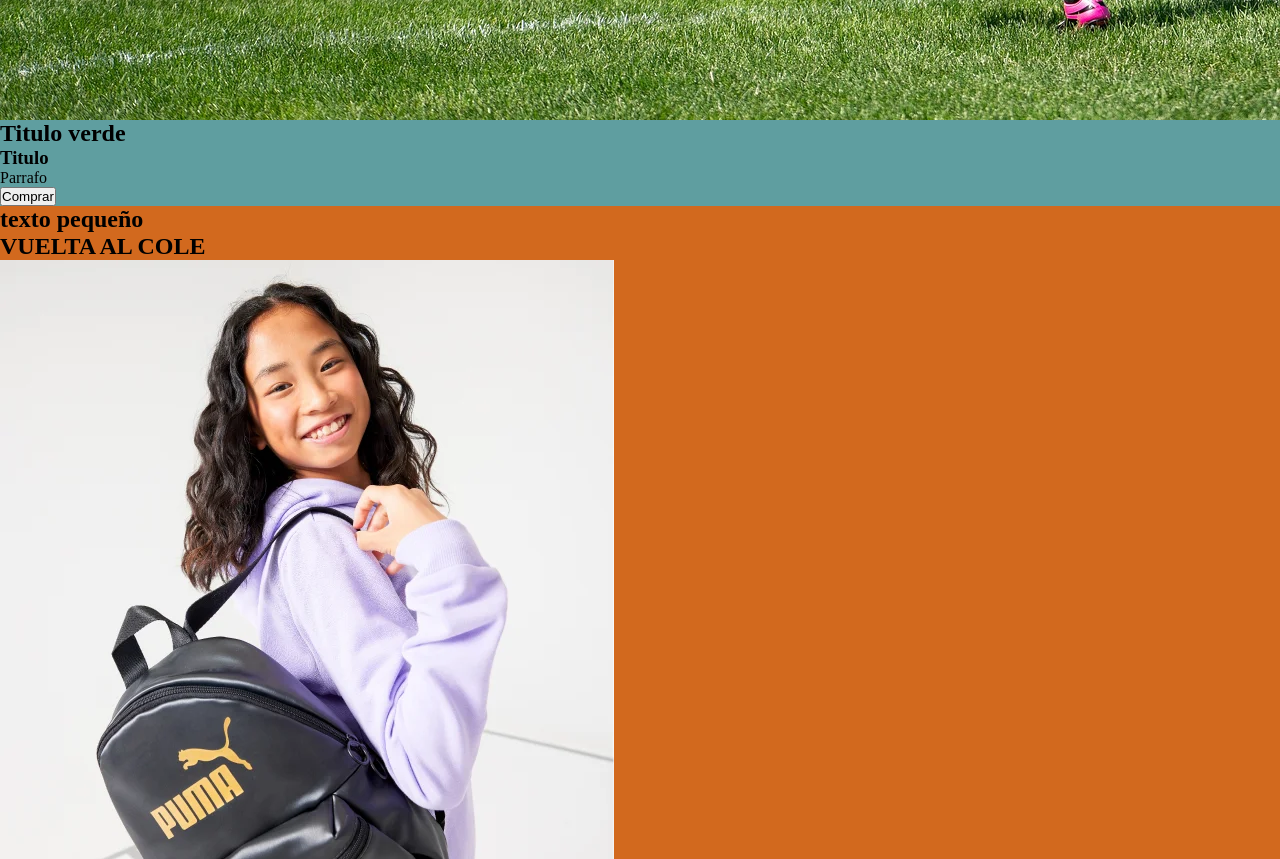
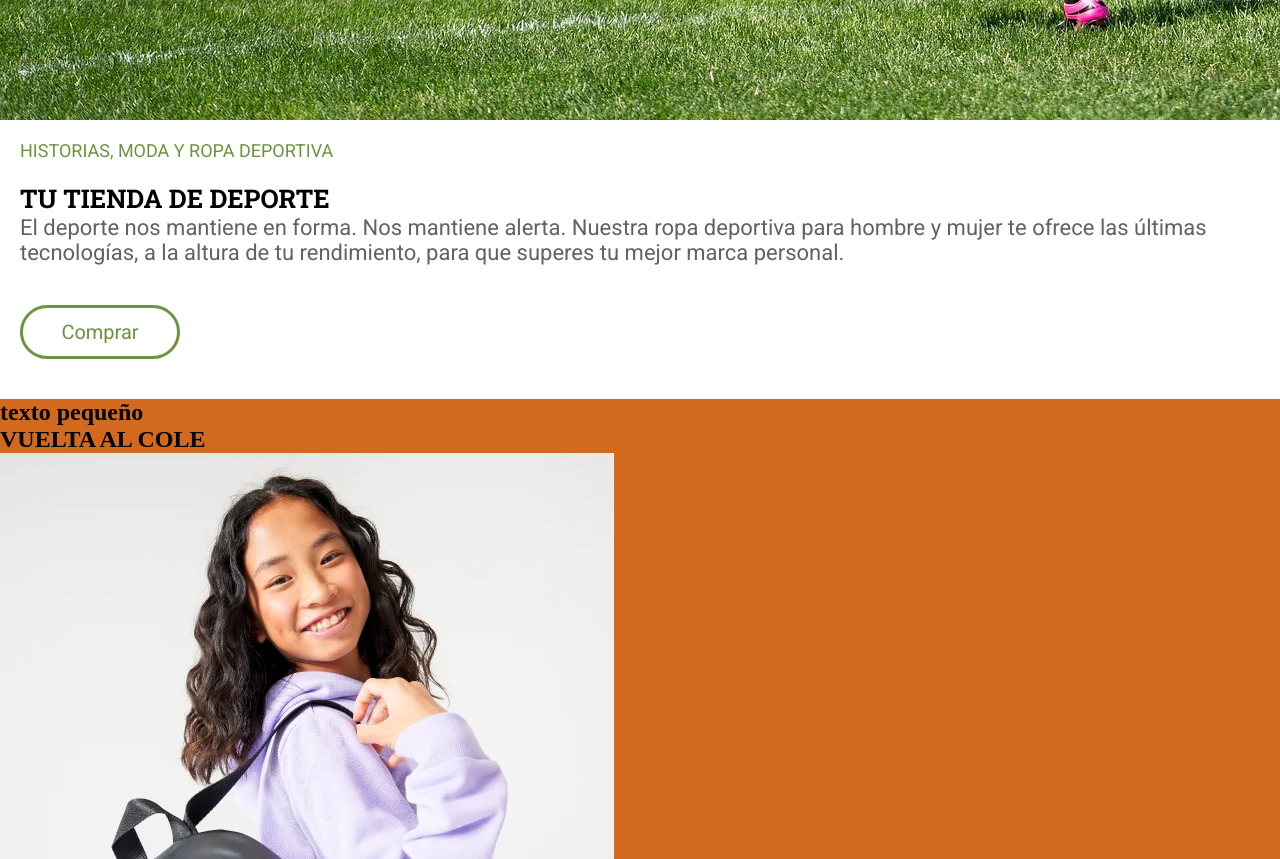
Before and after one commit to Adalab/modulo-1-evaluacion-final-LauraMartinezPerez, a website built with Vite: page src/index.html in a window 1280 px wide. Shown: the part 680-1539 px from the top of the page. Built offline with nearby package versions, Linux system fonts and the light colour scheme.

Commit message:
aside completo

```diff
--- a/src/partials/header.html
+++ b/src/partials/header.html
@@ -1,5 +1,5 @@
 <header class="header">
-    <a href="http://www.adalab.es">
+    <a href="http://www.adalab.es" target="_blank">
         <img class="hamburger" src="/images/ico-menu.svg" alt="icono-menu">
     </a>
 </header>
--- a/src/partials/section-main.html
+++ b/src/partials/section-main.html
@@ -1,9 +1,13 @@
 <section class="main-container">
 
-    <h2 class="main-title">Titulo verde</h2>
+    <p class="main-title">HISTORIAS, MODA Y ROPA DEPORTIVA</p>
     <article class="main-text">
-        <h1>Titulo</h1>
-        <p>Parrafo</p>
+        <h1>TU TIENDA DE DEPORTE</h1>
+        <p class="main-text__par">El deporte nos mantiene en forma. Nos mantiene alerta. Nuestra ropa deportiva para hombre y mujer te ofrece las últimas tecnologías, a la altura de tu rendimiento, para que superes tu mejor marca personal.</p>
     </article>
-    <button>Comprar</button>
+
+         <button class="main-button">
+                <a href="http://www.adalab.es" target="_blank">Comprar</a>
+            </button>
+
 </section>
--- a/src/scss/core/_variables.scss
+++ b/src/scss/core/_variables.scss
@@ -3,8 +3,9 @@ $font-main: roboto;
 $font-title: roboto slab;
 
 /* Colors */
-$color-bg-aside: #D9E4CC;
-$color-bg-footer: #4A4A4A;
-$color-buttons: #6C933E;
-$color-text-white: #fff;
-$color-text-black: #000;
+$color-bg-aside: #d9e4cc;
+$color-bg-footer: #4a4a4a;
+$color-buttons: #6c933e;
+$color-text-white: #ffffff;
+$color-text-black: #000000;
+$color-subtext-aside: #626262
--- a/src/scss/layout/_header.scss
+++ b/src/scss/layout/_header.scss
@@ -6,4 +6,11 @@
     top: 0;
     z-index: 1;
     padding: 20px;
+
 }
+
+.hamburger {
+    padding-right: 10px;
+    width: 130%;
+    text-align: center;
+}
--- a/src/scss/layout/_hero.scss
+++ b/src/scss/layout/_hero.scss
@@ -14,6 +14,7 @@ html {
     display: flex;
     justify-content: center;
     align-items: center;
+    width: 100%;
 
     &__container {
         display: flex;
--- a/src/scss/layout/_section-main.scss
+++ b/src/scss/layout/_section-main.scss
@@ -1,6 +1,44 @@
 @use "../core/variables" as vars;
 
 .main-container {
-    background-color:cadetblue;
+    display: flex;
+    flex-direction: column;
+    gap: 20px;
+    width: 100%;
+    margin: 20px 0;
 
 }
+
+.main-title {
+    font-family: vars.$font-main;
+    color: vars.$color-buttons;
+    padding-left: 20px;
+    font-size: 18px;
+
+}
+
+.main-text{
+    font-family: vars.$font-title;
+    padding-left: 20px;
+    font-size: 22px;
+
+    &__par {
+        color: vars.$color-subtext-aside;
+        font-family: vars.$font-main;
+        font-size: 22px;
+    }
+}
+
+
+.main-button {
+    width: 160px;
+    padding: 12px;
+    border: 3px solid vars.$color-buttons;
+    border-radius: 50px;
+    font-family: vars.$font-main;
+    font-size: 20px;
+    text-align: center;
+    color: vars.$color-buttons;
+    background-color: vars.$color-text-white;
+    margin: 20px;
+}
```
Also changed, not shown: 1 other file.
